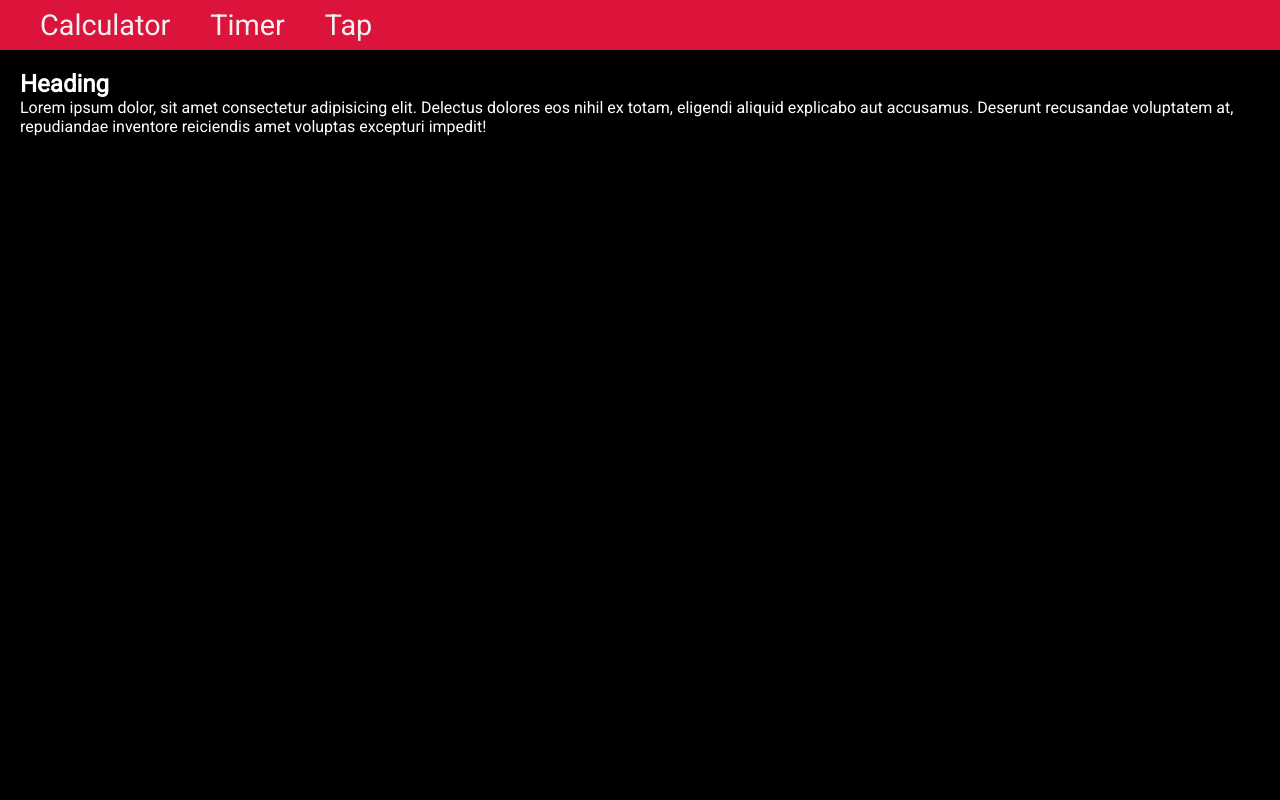
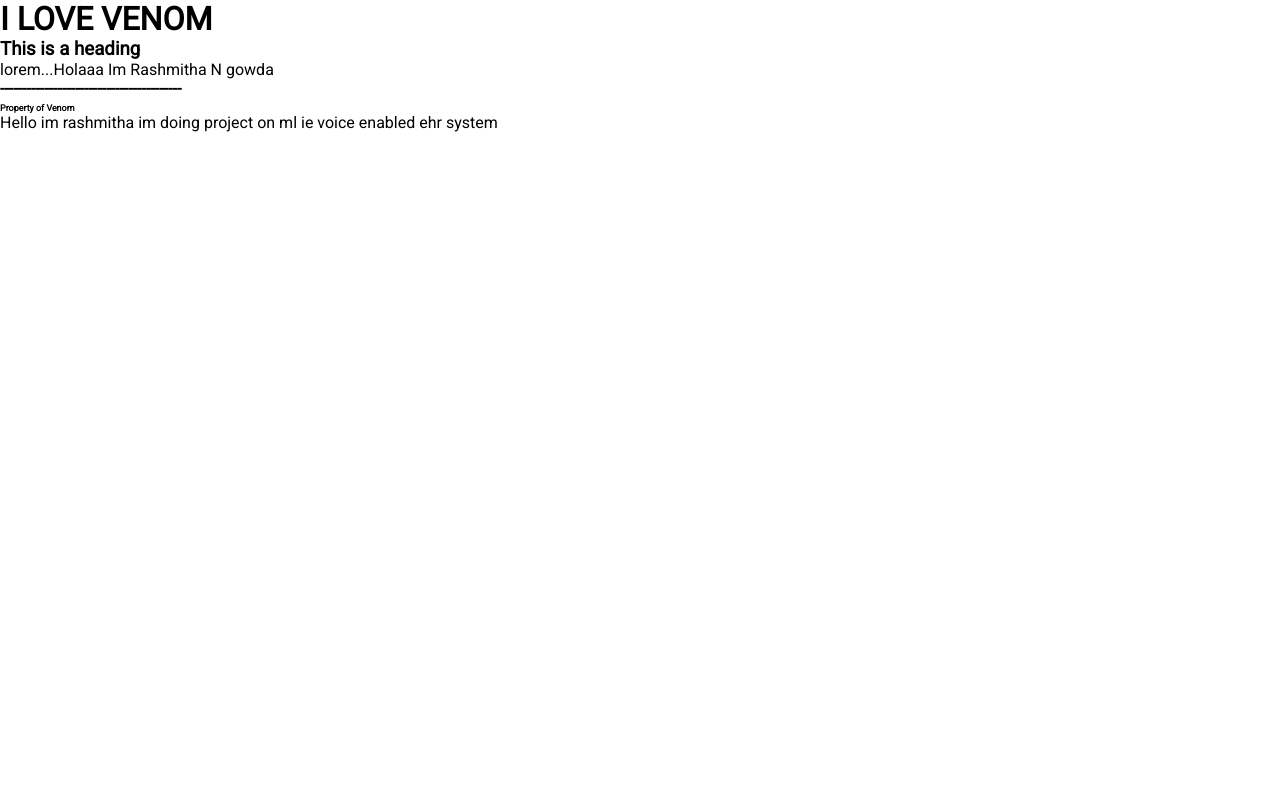
Before and after one commit to RashmithaNGowda/FullStack-CSS, a React (Create React App) app in the folder myapp/: page / in a window 1280 px wide. Shown: the top 800 px of the page. Built offline with nearby package versions, Linux system fonts and the light colour scheme.

Commit message:
Enhancer

```diff
--- a/myapp/src/App.js
+++ b/myapp/src/App.js
@@ -1,35 +1,15 @@
-import { useState, useEffect } from 'react'
-import Calculator from './components/Calculator';
-
-import Navbar from './layouts/Navbar'
-import Info from './components/Info';
-import Timer from './components/Timer';
-import Tap from './components/Tap'
-
+import Description from './components/Description'
 
 const App = () => {
-  // const currentComp = 'calculator'
-  const [currentComp, setcurrentComp] = useState('info')
-
-  // if (currentComp === 'calculator') return <Calculator />
-  // else if (currentComp === 'timer') return <Timer />
-  // else if (currentComp === 'tap') return <Tap />
-  // else return <Info />
 
   return (
-    <div className="App">
-      <Navbar setcurrentComp={setcurrentComp} />
-      {
-        currentComp === 'calculator' ? <Calculator />
-          : currentComp === "timer" ? <Timer />
-            : currentComp === 'tap' ? <Tap />
-              : <Info />
-      }
-      <Info />
-      <Timer />
-      <Calculator />
-      <Tap />
-    </div >
+    <div>
+
+      <Description heading={'I LOVE VENOM'} />
+      Hello im rashmitha im doing project on ml ie voice
+      enabled ehr system
+    </div>
+
   );
 }
 
--- /dev/null
+++ b/myapp/src/HOC/Enhancer.js
@@ -0,0 +1,15 @@
+const Enhancer=(Component) =>{
+    return (props)=>{
+        console.log(props)
+        return(
+            <div>
+            <Component {...props} />
+            <h6><sub>Property of Venom</sub></h6>
+        </div>
+        )
+
+        }
+
+}
+
+export default Enhancer;
--- /dev/null
+++ b/myapp/src/components/Description.js
@@ -0,0 +1,17 @@
+import Enhancer from "../HOC/Enhancer";
+
+const Description= ({heading}) =>{
+    console.log(heading)
+    return(
+        <div>
+            <h1>{heading}</h1>
+            <h3>This is a heading</h3>
+
+            <div>lorem...Holaaa Im Rashmitha N gowda </div>
+            <h4>-----------------------------------------</h4>
+
+        </div>
+    );
+
+}
+export default Enhancer(Description);
--- a/myapp/src/layouts/Navbar.js
+++ b/myapp/src/layouts/Navbar.js
@@ -1,13 +1,9 @@
 /* eslint-disable jsx-a11y/anchor-is-valid */
 
-const Navbar = ({ setcurrentComp }) => {
+const Navbar = () => {
 
     return (
-        <nav>
-            <a onClick={() => { setcurrentComp('calculator') }} href="#">Calculator</a>
-            <a onClick={() => { setcurrentComp('timer') }} href="#">Timer</a>
-            <a onClick={() => { setcurrentComp('tap') }} href="#">Tap</a>
-        </nav>
+       <div></div>
     );
 }
 
```
Also changed, not shown: myapp/src/components/One.js (added), myapp/src/components/Two.js (added).
